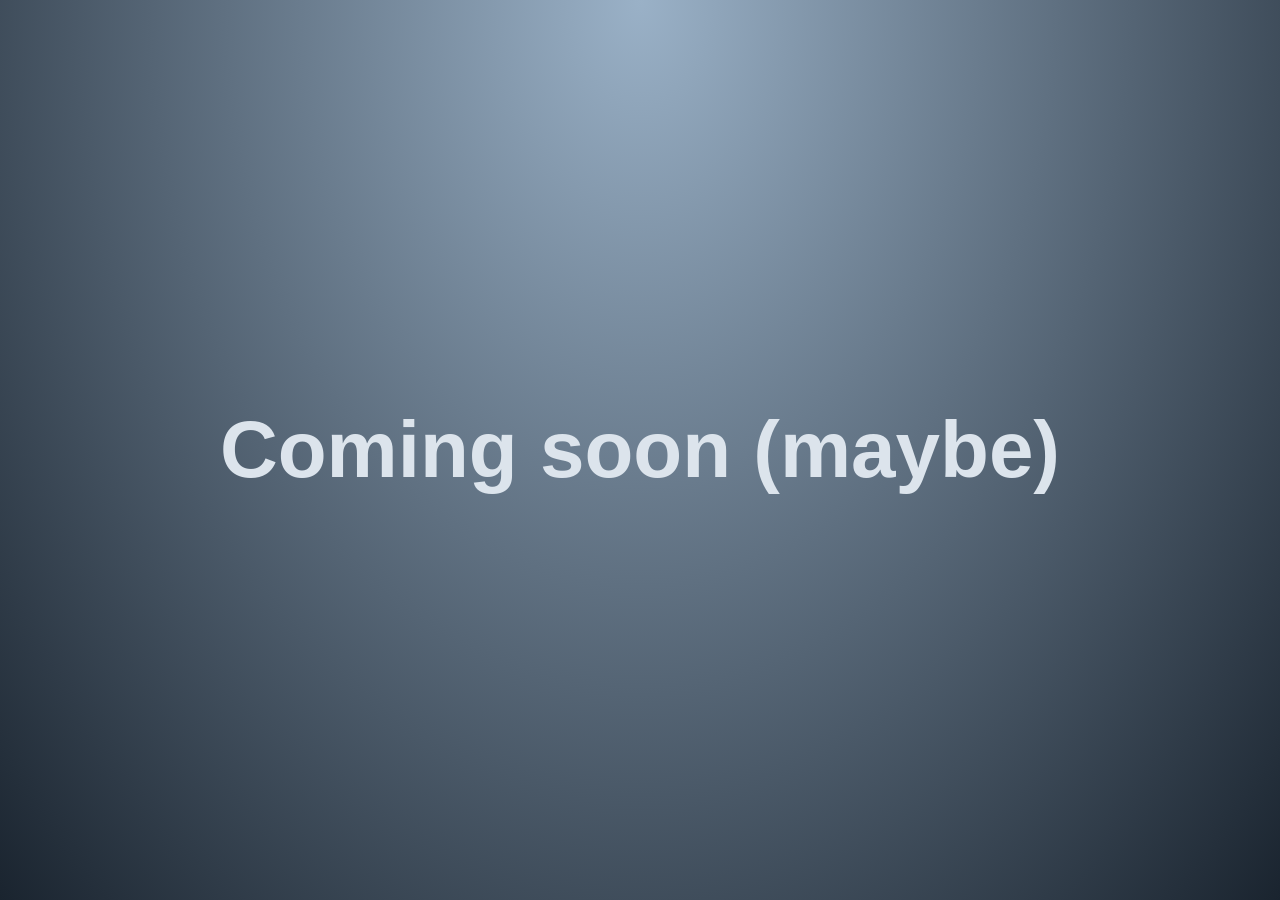
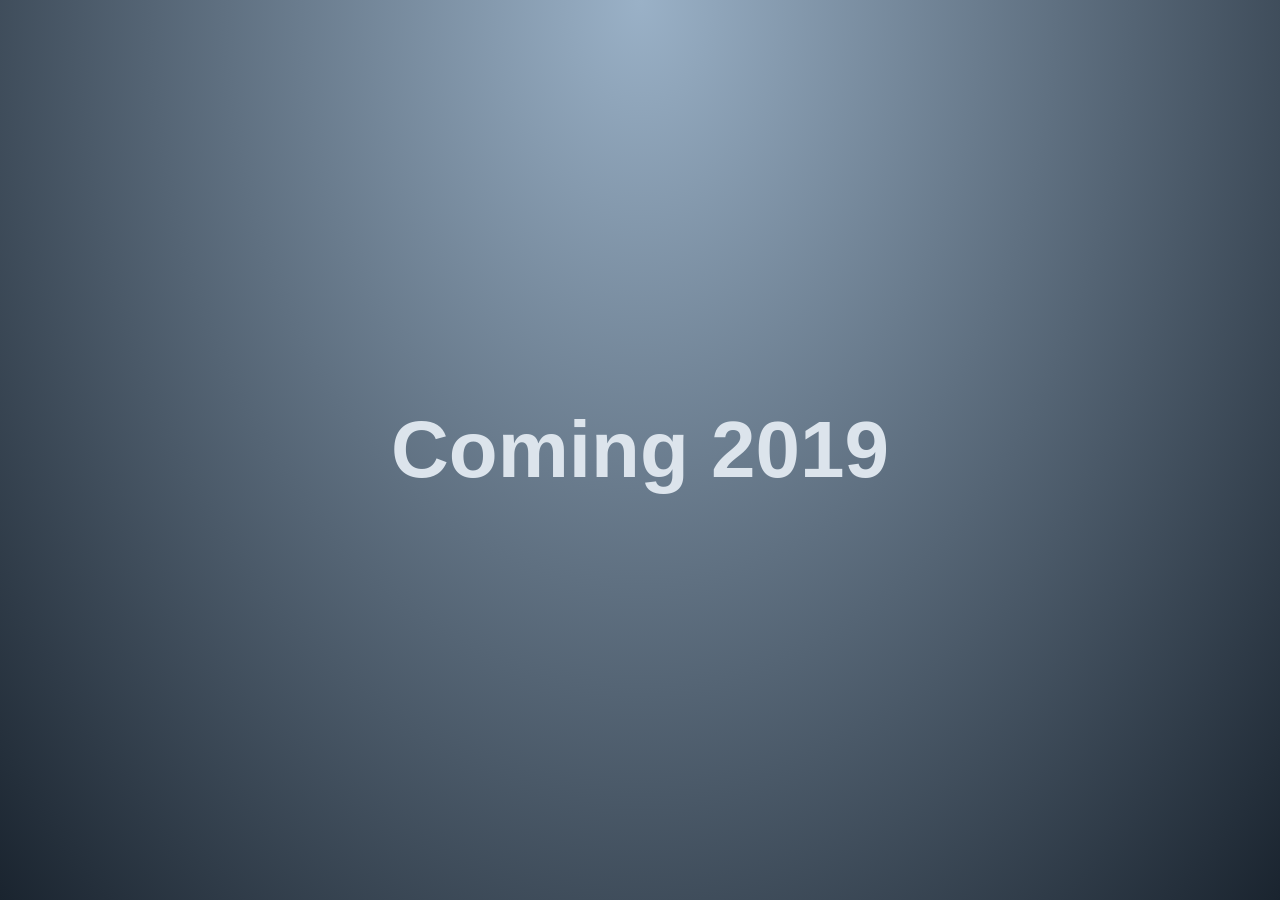
Before and after one commit to justinslack/justinslack.com, a Jekyll site: the page index.html, which Jekyll copies as it is, in a window 1280 px wide. Built offline with Jekyll 4.4.1, drawn with Linux system fonts in a browser that asks for light colours.

Commit message:
Update home page

```diff
--- a/index.html
+++ b/index.html
@@ -1 +1 @@
-<!DOCTYPE html><html lang="en"><head> <title>Justin Slack :: Soon</title> <meta charset="utf-8"> <meta http-equiv="X-UA-Compatible" content="IE=edge"> <meta name="viewport" content="width=device-width, initial-scale=1"> <meta name="description" content="Web site of Justin Slack"><link rel="apple-touch-icon" sizes="180x180" href="/apple-touch-icon.png"> <link rel="icon" type="image/png" sizes="32x32" href="/favicon-32x32.png"> <link rel="icon" type="image/png" sizes="16x16" href="/favicon-16x16.png"> <link rel="manifest" href="/site.webmanifest"> <link rel="mask-icon" href="/safari-pinned-tab.svg" color="#5bbad5"> <meta name="msapplication-TileColor" content="#da532c"> <meta name="theme-color" content="#ffffff"> <style>html, body{margin: 0; font-family: sans-serif;}div{align-items: center; display: flex; justify-content: center; width: 100vw; height: 100vh; background-image: -webkit-radial-gradient(ellipse farthest-corner at center top, #9ab1c7 0%, #1a242f 100%); background-image: radial-gradient(ellipse farthest-corner at center top, #9ab1c7 0%, #1a242f 100%);}h1{color: #dce4ec; font-size: 5rem; line-height: 1.5; margin: 0; padding: 0 2rem;}</style></head><body> <div> <h1>Coming soon (maybe)</h1></div><script src="initial.js"></script></body></html>
+<!DOCTYPE html><html lang="en"><head> <title>Justin Slack :: Soon</title> <meta charset="utf-8"> <meta http-equiv="X-UA-Compatible" content="IE=edge"> <meta name="viewport" content="width=device-width, initial-scale=1"> <meta name="description" content="Web site of Justin Slack"><link rel="apple-touch-icon" sizes="180x180" href="/apple-touch-icon.png"> <link rel="icon" type="image/png" sizes="32x32" href="/favicon-32x32.png"> <link rel="icon" type="image/png" sizes="16x16" href="/favicon-16x16.png"> <link rel="manifest" href="/site.webmanifest"> <link rel="mask-icon" href="/safari-pinned-tab.svg" color="#5bbad5"> <meta name="msapplication-TileColor" content="#da532c"> <meta name="theme-color" content="#ffffff"> <style>html, body{margin: 0; font-family: sans-serif;}div{align-items: center; display: flex; justify-content: center; width: 100vw; height: 100vh; background-image: -webkit-radial-gradient(ellipse farthest-corner at center top, #9ab1c7 0%, #1a242f 100%); background-image: radial-gradient(ellipse farthest-corner at center top, #9ab1c7 0%, #1a242f 100%);}h1{color: #dce4ec; font-size: 5rem; line-height: 1.5; margin: 0; padding: 0 2rem;}</style></head><body> <div> <h1>Coming 2019</h1></div><script src="initial.js"></script></body></html>
```
